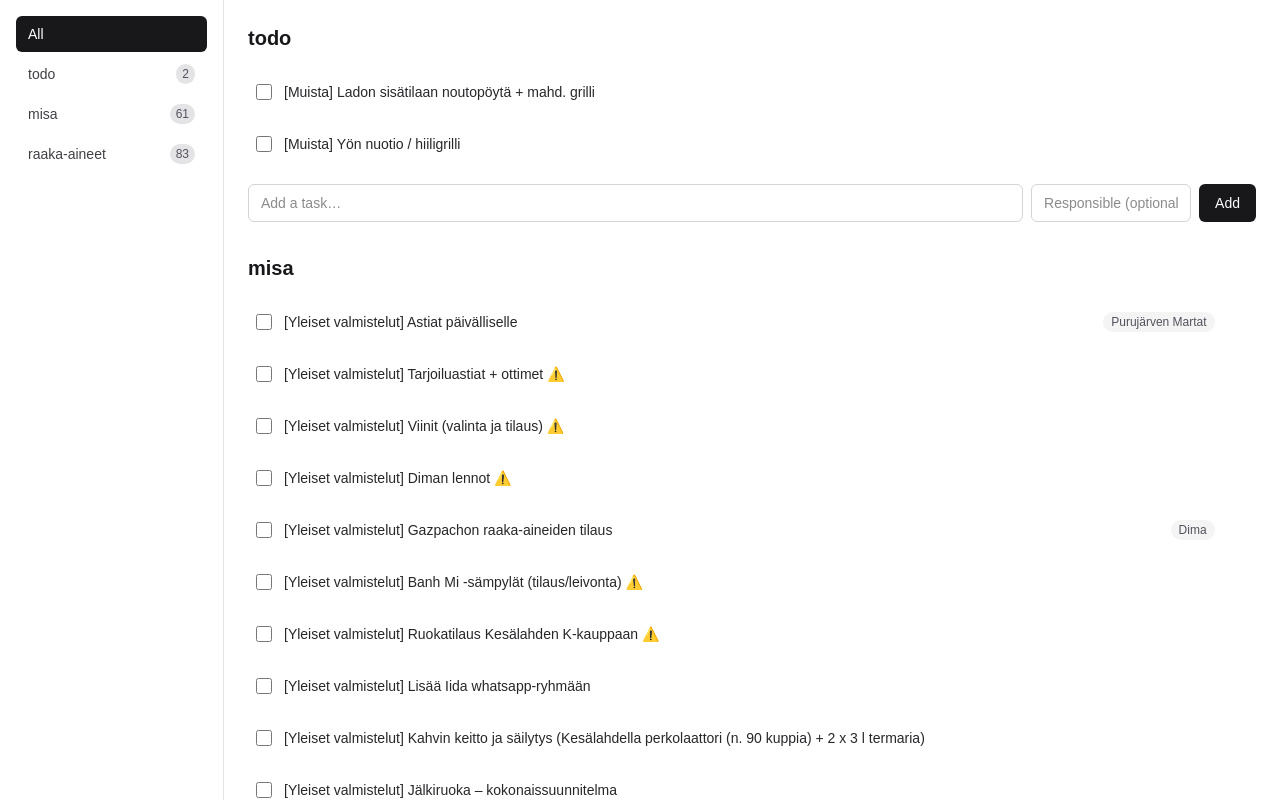
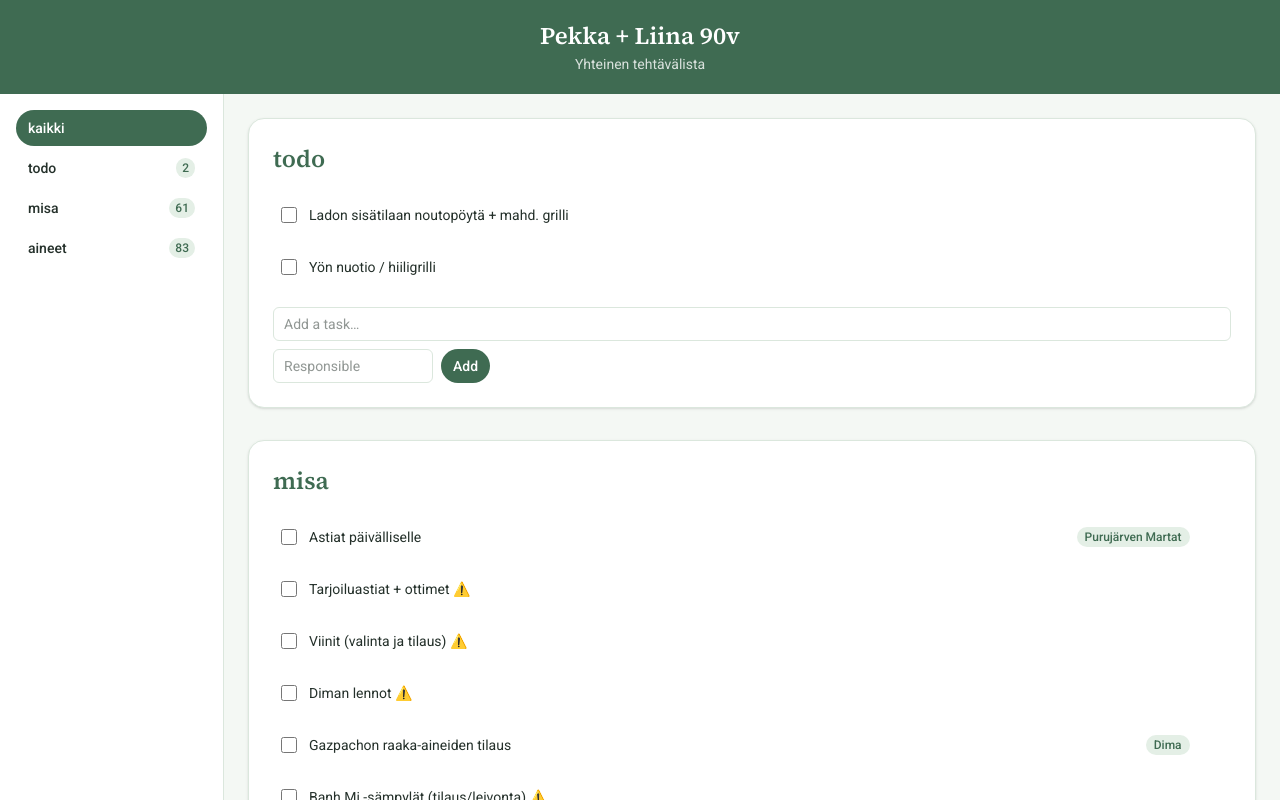
Before and after one commit to mrako/plmisa, a Next.js app: page / in a window 1280 px wide. Shown: the top 800 px of the page. Built offline with nearby package versions, Linux system fonts and the light colour scheme.

Commit message:
feat: Update styles

```diff
--- a/src/app/globals.css
+++ b/src/app/globals.css
@@ -1,19 +1,37 @@
 @import "tailwindcss";
 
 :root {
-  --background: #ffffff;
-  --foreground: #171717;
+  --background: #f4f8f4;
+  --foreground: #24302a;
+  --card: #ffffff;
+  --muted: #66786d;
+  --line: #dbe7dd;
+  --accent: #3f6b52;
+  --accent-light: #e4efe6;
+  --ok: #5b8c5a;
+  --ok-bg: #eaf3e8;
+  --warn: #b5542b;
+  --warn-bg: #fbe9e1;
 }
 
 @theme inline {
   --color-background: var(--background);
   --color-foreground: var(--foreground);
-  --font-sans: var(--font-geist-sans);
-  --font-mono: var(--font-geist-mono);
+  --color-card: var(--card);
+  --color-muted: var(--muted);
+  --color-line: var(--line);
+  --color-accent: var(--accent);
+  --color-accent-light: var(--accent-light);
+  --color-ok: var(--ok);
+  --color-ok-bg: var(--ok-bg);
+  --color-warn: var(--warn);
+  --color-warn-bg: var(--warn-bg);
+  --font-sans: var(--font-sans);
+  --font-heading: var(--font-heading);
 }
 
 body {
   background: var(--background);
   color: var(--foreground);
-  font-family: Arial, Helvetica, sans-serif;
+  font-family: var(--font-sans), Arial, Helvetica, sans-serif;
 }
--- a/src/app/layout.tsx
+++ b/src/app/layout.tsx
@@ -1,15 +1,20 @@
 import type { Metadata } from "next";
-import { Geist, Geist_Mono } from "next/font/google";
+import { Roboto, Source_Serif_4 } from "next/font/google";
 import "./globals.css";
 
-const geistSans = Geist({
-  variable: "--font-geist-sans",
+// meno-display/meno-text (requested) are commercial Type Network fonts only
+// available via a licensed Adobe Fonts kit. Source Serif 4 is a free look-alike
+// for headings; Roboto is used for body/UI text as requested.
+const sourceSerif = Source_Serif_4({
+  variable: "--font-heading",
   subsets: ["latin"],
+  weight: ["500", "600", "700"],
 });
 
-const geistMono = Geist_Mono({
-  variable: "--font-geist-mono",
+const roboto = Roboto({
+  variable: "--font-sans",
   subsets: ["latin"],
+  weight: ["400", "500", "700"],
 });
 
 export const metadata: Metadata = {
@@ -25,7 +30,7 @@ export default function RootLayout({
   return (
     <html
       lang="en"
-      className={`${geistSans.variable} ${geistMono.variable} h-full antialiased`}
+      className={`${sourceSerif.variable} ${roboto.variable} h-full antialiased`}
     >
       <body className="min-h-full flex flex-col">{children}</body>
     </html>
--- a/src/components/TaskApp.tsx
+++ b/src/components/TaskApp.tsx
@@ -123,7 +123,7 @@ export default function TaskApp() {
 
   if (loading) {
     return (
-      <div className="flex flex-1 items-center justify-center text-zinc-500">
+      <div className="flex flex-1 items-center justify-center text-muted">
         Loading tasks…
       </div>
     );
@@ -131,7 +131,7 @@ export default function TaskApp() {
 
   if (!state) {
     return (
-      <div className="flex flex-1 items-center justify-center text-red-600">
+      <div className="flex flex-1 items-center justify-center text-warn">
         {error ?? "Something went wrong."}
       </div>
     );
@@ -143,19 +143,29 @@ export default function TaskApp() {
       : state.sections.filter((s) => s.id === filter);
 
   return (
+    <div className="flex flex-1 flex-col bg-background">
+      <header className="bg-accent px-4 py-4 text-center text-white sm:px-6 sm:py-5">
+        <h1 className="font-heading text-xl font-semibold sm:text-2xl">
+          Pekka + Liina 90v
+        </h1>
+        <p className="mt-0.5 text-xs text-white/80 sm:text-sm">
+          Yhteinen tehtävälista
+        </p>
+      </header>
+
       <div className="flex flex-1 flex-col sm:flex-row">
-      <nav className="flex flex-col gap-1 border-b border-zinc-200 p-4 sm:w-56 sm:border-b-0 sm:border-r">
-        <ul className="flex flex-row gap-1 overflow-x-auto sm:flex-col sm:overflow-visible">
+      <nav className="flex flex-col gap-1 border-b border-line bg-card p-2 sm:w-56 sm:border-b-0 sm:border-r sm:p-4">
+        <ul className="flex flex-row flex-wrap gap-1 sm:flex-col sm:flex-nowrap">
           <li>
             <button
               onClick={() => setFilter(ALL_FILTER)}
-              className={`flex w-full items-center gap-2 whitespace-nowrap rounded-md px-3 py-2 text-left text-sm font-medium transition-colors ${
+              className={`flex items-center gap-2 whitespace-nowrap rounded-full px-2.5 py-1.5 text-left text-xs font-medium transition-colors sm:w-full sm:px-3 sm:py-2 sm:text-sm ${
                 filter === ALL_FILTER
-                  ? "bg-zinc-900 text-white"
-                  : "text-zinc-700 hover:bg-zinc-100"
+                  ? "bg-accent text-white"
+                  : "text-foreground hover:bg-accent-light"
               }`}
             >
-              All
+              kaikki
             </button>
           </li>
           {state.sections.map((section) => {
@@ -165,10 +175,10 @@ export default function TaskApp() {
               <li key={section.id}>
                 <button
                   onClick={() => setFilter(section.id)}
-                  className={`flex w-full items-center justify-between gap-2 whitespace-nowrap rounded-md px-3 py-2 text-left text-sm font-medium transition-colors ${
+                  className={`flex items-center justify-between gap-2 whitespace-nowrap rounded-full px-2.5 py-1.5 text-left text-xs font-medium transition-colors sm:w-full sm:px-3 sm:py-2 sm:text-sm ${
                     isActive
-                      ? "bg-zinc-900 text-white"
-                      : "text-zinc-700 hover:bg-zinc-100"
+                      ? "bg-accent text-white"
+                      : "text-foreground hover:bg-accent-light"
                   }`}
                 >
                   <span>{section.name}</span>
@@ -177,7 +187,7 @@ export default function TaskApp() {
                       className={`ml-2 rounded-full px-1.5 py-0.5 text-xs ${
                         isActive
                           ? "bg-white/20 text-white"
-                          : "bg-zinc-200 text-zinc-600"
+                          : "bg-accent-light text-accent"
                       }`}
                     >
                       {remaining}
@@ -192,42 +202,45 @@ export default function TaskApp() {
 
       <main className="flex-1 p-6">
         {error && (
-          <div className="mb-4 rounded-md bg-red-50 px-3 py-2 text-sm text-red-700">
+          <div className="mb-4 rounded-md bg-warn-bg px-3 py-2 text-sm text-warn">
             {error}
           </div>
         )}
 
         <div className="flex flex-col gap-8">
           {visibleSections.map((section) => (
-            <section key={section.id}>
-              <h1 className="mb-4 text-xl font-semibold text-zinc-900">
+            <section
+              key={section.id}
+              className="rounded-2xl border border-line bg-card p-4 shadow-sm sm:p-6"
+            >
+              <h1 className="mb-4 font-heading text-2xl font-semibold text-accent">
                 {section.name}
               </h1>
 
               <ul className="mb-4 flex flex-col gap-1">
                 {section.tasks.length === 0 && (
-                  <li className="text-sm text-zinc-500">No tasks yet.</li>
+                  <li className="text-sm text-muted">No tasks yet.</li>
                 )}
                 {section.tasks.map((task) => (
                   <li
                     key={task.id}
-                    className="group flex items-center gap-3 rounded-md px-2 py-2 hover:bg-zinc-50"
+                    className="group flex items-center gap-3 rounded-md px-2 py-2 hover:bg-accent-light/40"
                   >
                     <input
                       type="checkbox"
                       checked={task.done}
                       onChange={() => toggleTask(section.id, task.id)}
-                      className="h-4 w-4 shrink-0 accent-zinc-900"
+                      className="h-4 w-4 shrink-0 accent-ok"
                     />
                     <span
                       className={`flex-1 text-sm ${
-                        task.done ? "text-zinc-400 line-through" : "text-zinc-800"
+                        task.done ? "text-muted line-through" : "text-foreground"
                       }`}
                     >
                       {task.text}
                     </span>
                     {task.responsible && (
-                      <span className="shrink-0 rounded-full bg-zinc-100 px-2 py-0.5 text-xs font-medium text-zinc-600">
+                      <span className="shrink-0 rounded-full bg-accent-light px-2 py-0.5 text-xs font-medium text-accent">
                         {task.responsible}
                       </span>
                     )}
@@ -235,7 +248,7 @@ export default function TaskApp() {
                       onClick={() => deleteTask(section.id, task.id)}
                       aria-label={`Delete task ${task.text}`}
                       title="Delete task"
-                      className="shrink-0 rounded p-1 text-zinc-400 opacity-0 hover:bg-red-50 hover:text-red-600 group-hover:opacity-100"
+                      className="shrink-0 rounded p-1 text-muted opacity-0 hover:bg-warn-bg hover:text-warn group-hover:opacity-100"
                     >
                       ✕
                     </button>
@@ -248,7 +261,7 @@ export default function TaskApp() {
                   e.preventDefault();
                   addTask(section.id);
                 }}
-                className="flex flex-wrap gap-2"
+                className="flex flex-col gap-2"
               >
                 <input
                   value={newTaskText[section.id] ?? ""}
@@ -257,8 +270,9 @@ export default function TaskApp() {
                   }
                   placeholder="Add a task…"
                   maxLength={500}
-                  className="min-w-0 flex-1 rounded-md border border-zinc-300 px-3 py-2 text-sm outline-none focus:border-zinc-500"
+                  className="min-w-0 w-full rounded-md border border-line px-2.5 py-1.5 text-sm outline-none focus:border-accent"
                 />
+                <div className="flex gap-2">
                   <input
                     value={newTaskResponsible[section.id] ?? ""}
                     onChange={(e) =>
@@ -267,21 +281,23 @@ export default function TaskApp() {
                         [section.id]: e.target.value,
                       }))
                     }
-                  placeholder="Responsible (optional)"
+                    placeholder="Responsible"
                     maxLength={100}
-                  className="w-40 min-w-0 rounded-md border border-zinc-300 px-3 py-2 text-sm outline-none focus:border-zinc-500"
+                    className="w-32 min-w-0 flex-1 rounded-md border border-line px-2.5 py-1.5 text-xs outline-none focus:border-accent sm:w-40 sm:flex-none sm:text-sm"
                   />
                   <button
                     type="submit"
-                  className="rounded-md bg-zinc-900 px-4 py-2 text-sm font-medium text-white hover:bg-zinc-800"
+                    className="rounded-full bg-accent px-3 py-1.5 text-xs font-medium text-white hover:brightness-110 sm:text-sm"
                   >
                     Add
                   </button>
+                </div>
               </form>
             </section>
           ))}
         </div>
       </main>
       </div>
+    </div>
   );
 }
--- a/src/lib/defaultState.ts
+++ b/src/lib/defaultState.ts
@@ -7,8 +7,8 @@ export function defaultState(): TaskState {
       { id: "todo", name: "todo", tasks: buildTasksFromSeed(TODO_SEED, "todo") },
       { id: "misa", name: "misa", tasks: buildTasksFromSeed(MISE_SEED, "misa") },
       {
-        id: "raaka-aineet",
-        name: "raaka-aineet",
+        id: "aineet",
+        name: "aineet",
         tasks: buildTasksFromSeed(RAAKA_SEED, "raaka"),
       },
     ],
--- a/src/lib/seedData.ts
+++ b/src/lib/seedData.ts
@@ -24,7 +24,7 @@ function toText(item: SeedItem): string {
   if (item.note) parts.push(item.note);
   const suffix = parts.length ? ` (${parts.join("; ")})` : "";
   const flag = item.needsInput ? " ⚠️" : "";
-  return `[${item.group}] ${item.name}${suffix}${flag}`;
+  return `${item.name}${suffix}${flag}`;
 }
 
 export function buildTasksFromSeed(items: SeedItem[], prefix: string): Task[] {
```
Also changed, not shown: src/lib/store.ts (+28 -10 lines). Lines whose indentation alone changed are shown as unchanged.
